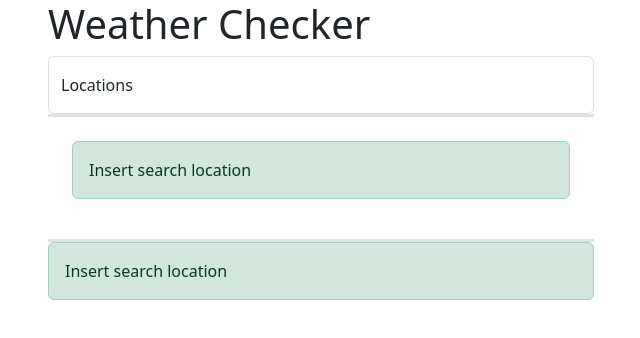
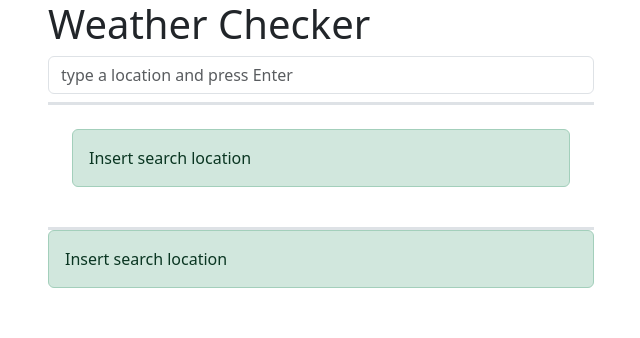
Before and after one commit to 12kpro/REACT-W2-D5, a React (Create React App) app: page / in a window 1280 px wide. Shown: the top 338 px of the page, without its empty margins (319-959 px from the left). Built offline with nearby package versions, Linux system fonts and the light colour scheme.

Commit message:
input fix

```diff
--- a/src/components/MainSearch.jsx
+++ b/src/components/MainSearch.jsx
@@ -45,17 +45,14 @@ const MainSearch = () => {
           <h1>Weather Checker</h1>
         </div>
         <div className="col-6 offset-3">
-          <form className="form-floating border-bottom border-3" onSubmit={handleSubmit}>
-            <label htmlFor="search" className="form-label">
-              Locations
-            </label>
+          <form className="border-bottom border-3 pb-2" onSubmit={handleSubmit}>
             <input
               type="search"
               id="search"
               className="form-control"
               value={query}
               onChange={handleChange}
-              placeholder="type and press Enter"
+              placeholder="type a location and press Enter"
             />
           </form>
         </div>
```
